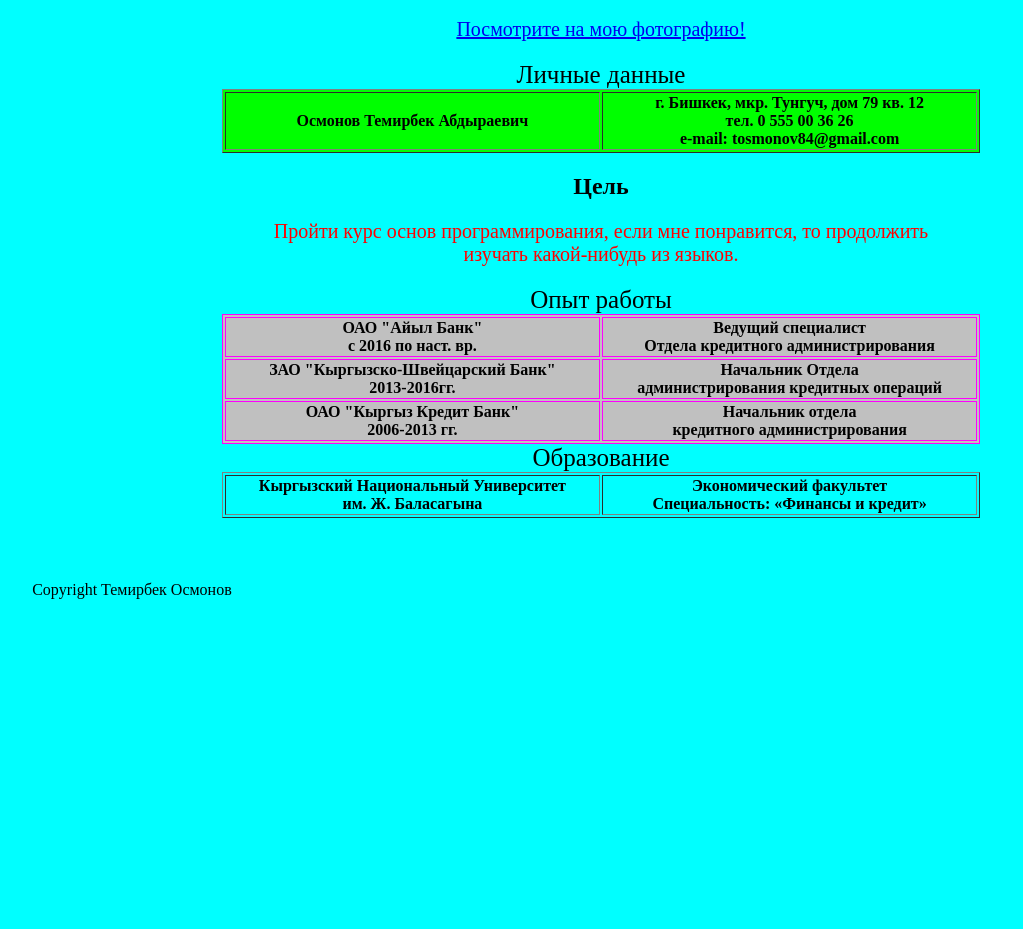
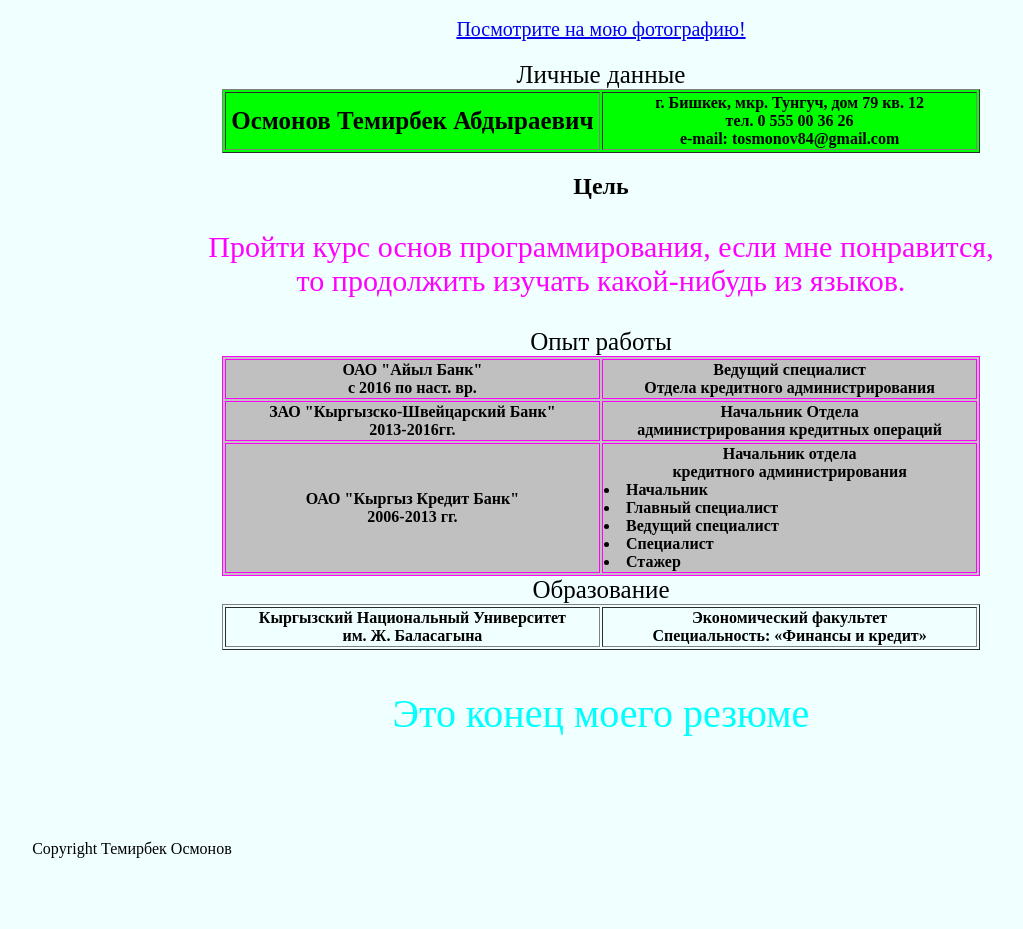
Before and after one commit to tosmonov/Files, a plain HTML site: page Osmonov_T.html in a window 1280 px wide. Shown: the part 107-1036 px from the top of the page, without its empty margins (39-1062 px from the left). Before the commit the page ends 800 px from the top, so only its background shows below. Drawn offline with Linux system fonts and the light colour scheme.

Commit message:
второе сохранениеЭ

```diff
--- a/Osmonov_T.html
+++ b/Osmonov_T.html
@@ -9,25 +9,46 @@
         /*body {max-width: 640px}*/
           footer {padding: 5%}
           table {table-layout: fixed}
-          body { background-color: #00ffff }
+          body { background-color: azure
+                    }
           p {color: red; font-size: 20px}
+          #element {
+              font-size: 30px;
+              text-align: center;
+              color: #ff00ff;
+                }
+            #id2 {
+                font-size: 40px;
+                color: aqua
+                 }
+            .cl {
+                text-align: center;
+                font-size: 55px;
+                color: blueviolet
+            }
+            #tab {
+                text-align: left
+            }
+            .cl2 {
+                font-size: 25px;
+            }
      </style>
  </head>
          <body >
                   <h1 style= " text-align: center;">РЕЗЮМЕ </h1>
-                    <p align=" center"> <a href="фотка.png">Посмотрите на мою фотографию!</a></p>
+                    <p align=" center"> <a href="Osmonov_T_foto.png">Посмотрите на мою фотографию!</a></p>
                 <table border="1"; align="center"; width="60%" cellspacing="50%" bgcolor="	#00ff00">
                     <caption align= "left"> Личные данные </caption>
                      <tr>
-                        <th>Осмонов Темирбек Абдыраевич</th>
+                        <th class="cl2">Осмонов Темирбек Абдыраевич</th>
                          <th>г. Бишкек, мкр. Тунгуч, дом 79 кв. 12 <br>
                              тел. 0 555 00 36 26 <br>
                             e-mail: tosmonov84@gmail.com </th>
                      </tr>
                 </table>
                      <h2 align="center">Цель</h2>
-                        <p align="center">Пройти курс основ программирования, если мне понравится, то
-                                         продолжить<br> изучать какой-нибудь из языков.</p>
+                        <p id= "element"; >Пройти курс основ программирования, если мне понравится, <br>то
+                                         продолжить изучать какой-нибудь из языков.</p>
     <table border="1"; align="center"; width="60%" cellspacing="50%" bgcolor="#C0C0C0"bordercolor="#FF00FF">
          <caption align= "left"> Опыт работы </caption>
             <tr>
@@ -42,7 +63,13 @@
             </tr>
             <tr>
                 <th>ОАО "Кыргыз Кредит Банк"<br> 2006-2013 гг.</th>
-                <th>Начальник отдела<br>кредитного администрирования</th>
+                <th>Начальник отдела<br>кредитного администрирования<br>
+                    <li id="tab">Начальник</li>
+                    <li id="tab">Главный специалист</li>
+                    <li id="tab">Ведущий специалист</li>
+                    <li id="tab">Специалист</li>
+                    <li id="tab">Стажер</li>
+                </th>
             </tr>
      </table>
  <table border="1"; align="center"; width="60%" cellspacing="50%">
@@ -52,10 +79,12 @@
              <th>Экономический факультет <br>Специальность: «Финансы и кредит»</th>
          </tr>
 </table>
-            <footer>
-                 Copyright Темирбек Осмонов
-            </footer>
 
+                   <p id="id2" class="cl" >Это конец моего резюме</p>
+
+                   <footer>
+                    Copyright Темирбек Осмонов
+               </footer>
 </body>
 
 </html>
```
